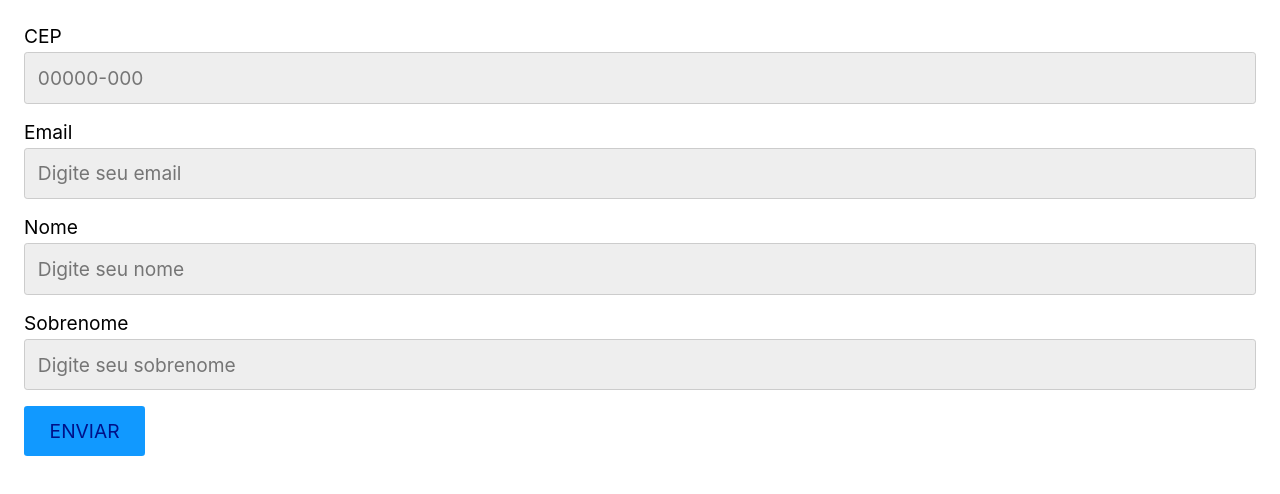
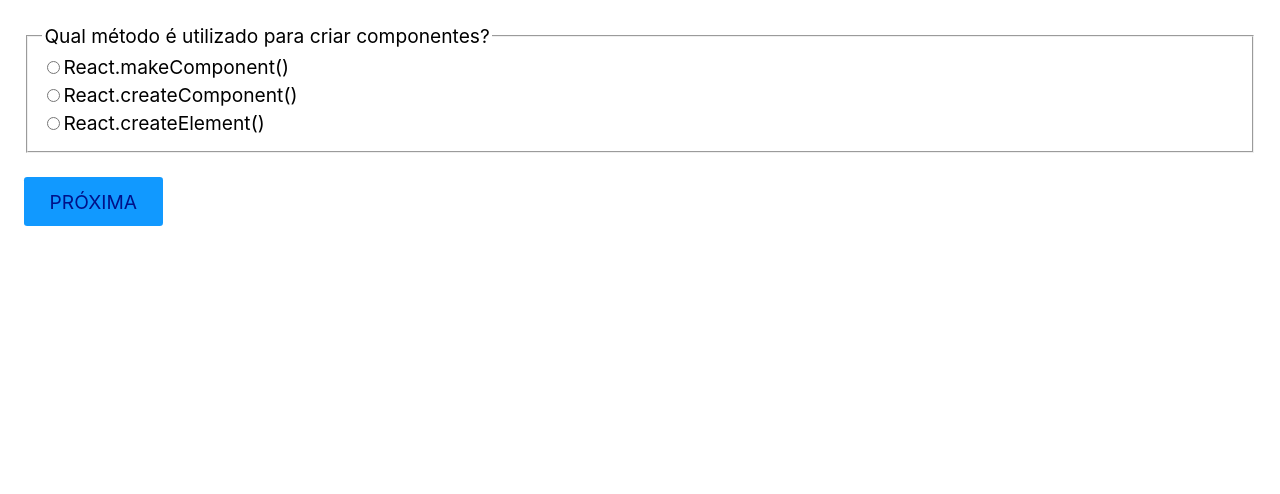
Before and after one commit to brunozupp/curso_reactjs, a React (Create React App) app: page / in a window 1280 px wide. Shown: the top 494 px of the page. Built offline with nearby package versions, Linux system fonts and the light colour scheme.

Commit message:
Desafio de formulário

```diff
--- /dev/null
+++ b/src/desafios/Desafio9/Desafio9.js
@@ -0,0 +1,63 @@
+import React from 'react'
+import PaginaAcertos from './PaginaAcertos';
+import Pergunta from './Pergunta';
+
+const perguntas = [
+    {
+      pergunta: 'Qual método é utilizado para criar componentes?',
+      options: [
+        'React.makeComponent()',
+        'React.createComponent()',
+        'React.createElement()',
+      ],
+      resposta: 'React.createElement()',
+      id: 'p1',
+    },
+    {
+      pergunta: 'Como importamos um componente externo?',
+      options: [
+        'import Component from "./Component"',
+        'require("./Component")',
+        'import "./Component"',
+      ],
+      resposta: 'import Component from "./Component"',
+      id: 'p2',
+    },
+    {
+      pergunta: 'Qual hook não é nativo?',
+      options: ['useEffect()', 'useFetch()', 'useCallback()'],
+      resposta: 'useFetch()',
+      id: 'p3',
+    },
+    {
+      pergunta: 'Qual palavra deve ser utilizada para criarmos um hook?',
+      options: ['set', 'get', 'use'],
+      resposta: 'use',
+      id: 'p4',
+    },
+];
+
+const Desafio9 = () => {
+
+    const [page, setPage] = React.useState(0);
+    const [respostas, setRespostas] = React.useState([]);
+
+    if(page >= perguntas.length) {
+        return <PaginaAcertos
+            respostasTeste={perguntas.map((pergunta) => pergunta.resposta)}
+            respostasUsuario={respostas}
+        />;
+    }
+
+    return (
+        <div>
+            {
+                <Pergunta key={perguntas[page].id} data={perguntas[page]} setRespostas={setRespostas} />
+            }
+            <br />
+            <button onClick={() => setPage(page + 1)}>PRÓXIMA</button>
+        </div>
+    )
+}
+
+export default Desafio9
--- /dev/null
+++ b/src/desafios/Desafio9/PaginaAcertos.js
@@ -0,0 +1,22 @@
+import React from 'react'
+
+const PaginaAcertos = ({respostasTeste, respostasUsuario}) => {
+
+    const acertos = respostasTeste.reduce((old, current) => {
+
+        console.log("Old", old);
+        console.log("Current", current);
+
+        if(respostasUsuario.includes(current)) {
+            old++
+        }
+
+        return old;
+    }, 0);
+
+    return (
+        <h3>Você acertou {acertos} de {respostasTeste.length}</h3>
+    )
+}
+
+export default PaginaAcertos
--- /dev/null
+++ b/src/desafios/Desafio9/Pergunta.js
@@ -0,0 +1,19 @@
+import React from 'react'
+
+const Pergunta = ({data, setRespostas}) => {
+    return (
+        <fieldset>
+            <legend>{data.pergunta}</legend>
+            {
+                data.options.map((opcao) => (
+                    <label key={opcao}>
+                        <input type="radio" value={opcao} name={data.id} onChange={({target}) => setRespostas((old) => [...old,target.value])} />
+                        {opcao}
+                    </label>
+                ))
+            }
+        </fieldset>
+    )
+}
+
+export default Pergunta
--- a/src/index.js
+++ b/src/index.js
@@ -40,6 +40,7 @@
 import ModuloFormularioComponente1 from './aulas/ModuloFormulario/Aula6/ModuloFormularioComponente1.js';
 import ModuloFormularioValidacao1 from './aulas/ModuloFormulario/Aula7/ModuloFormularioValidacao1.js';
 import ModuloFormularioHookForm from './aulas/ModuloFormulario/Aula8/ModuloFormularioHookForm.js';
+import Desafio9 from './desafios/Desafio9/Desafio9.js';
 
 
 ReactDOM.render(
@@ -83,7 +84,8 @@
     {/* <Desafio8 /> */}
     {/* <ModuloFormularioComponente1 /> */}
     {/* <ModuloFormularioValidacao1 /> */}
-    <ModuloFormularioHookForm />
+    {/* <ModuloFormularioHookForm /> */}
+    <Desafio9 />
   </React.StrictMode>,
   document.getElementById('root')
 );
```
